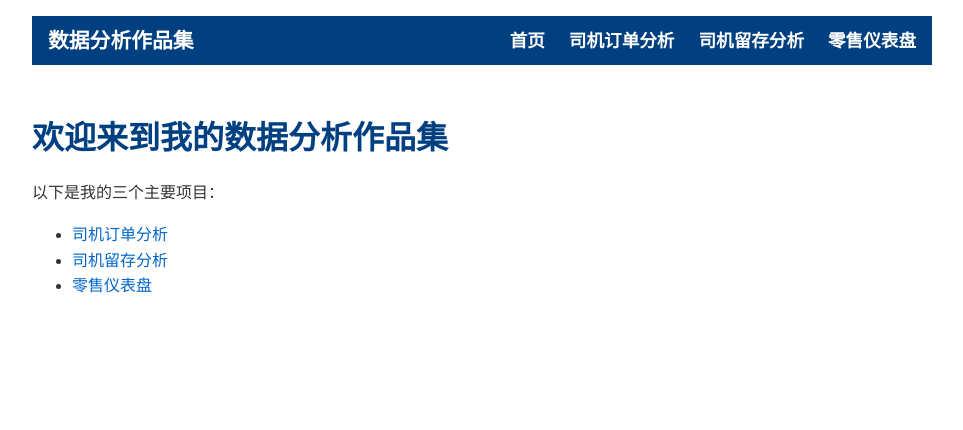
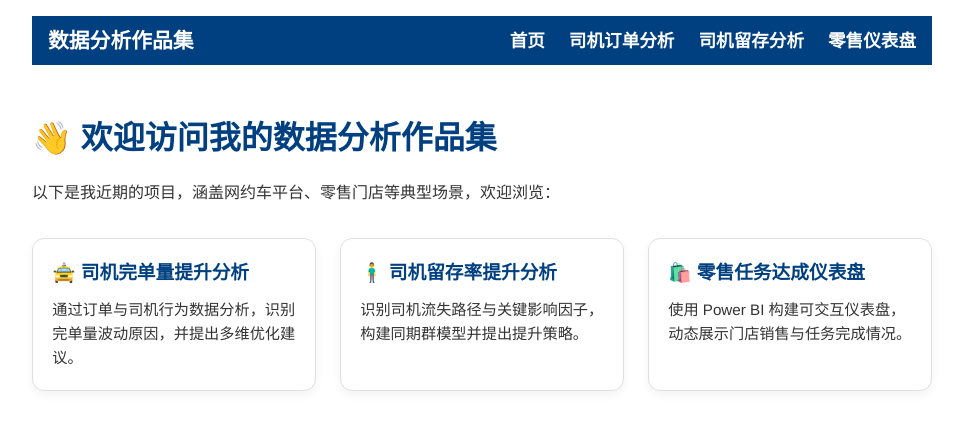
Before and after one commit to data-Serena/data-Serena.github.io, a Jekyll site: the page built from index.md, in a window 1280 px wide. Shown: the top 430 px of the page, without its empty margins (158-1121 px from the left). Built offline with Jekyll 4.4.1, drawn with Linux system fonts in a browser that asks for light colours.

Commit message:
添加所有更改优化

```diff
--- a/assets/css/custom.css
+++ b/assets/css/custom.css
@@ -193,3 +193,46 @@ table th, table td {
     margin-bottom: 0.4em;
   }
 }
+
+/* 卡片式项目展示样式 */
+.card-grid {
+  display: grid;
+  gap: 1.5em;
+  grid-template-columns: repeat(auto-fit, minmax(250px, 1fr));
+  margin-top: 2em;
+}
+
+.project-card {
+  background: #ffffff;
+  border: 1px solid #e0e0e0;
+  border-radius: 12px;
+  padding: 1.2em;
+  box-shadow: 0 4px 10px rgba(0, 0, 0, 0.05);
+  transition: transform 0.2s ease, box-shadow 0.2s ease;
+}
+
+.project-card:hover {
+  transform: translateY(-4px);
+  box-shadow: 0 8px 18px rgba(0, 0, 0, 0.08);
+}
+
+.project-card h3 {
+  margin-top: 0;
+  margin-bottom: 0.5em;
+  color: #004080;
+}
+
+.project-card p {
+  margin: 0;
+  font-size: 0.95em;
+  color: #333;
+}
+
+.project-card a {
+  color: #004080;
+  text-decoration: none;
+}
+
+.project-card a:hover {
+  text-decoration: underline;
+}
--- a/index.md
+++ b/index.md
@@ -1,12 +1,23 @@
 ---
 layout: default
-title: 主页
+title: 数据分析作品集
 ---
 
-# 欢迎来到我的数据分析作品集
+# 👋 欢迎访问我的数据分析作品集
 
-以下是我的三个主要项目：
+以下是我近期的项目，涵盖网约车平台、零售门店等典型场景，欢迎浏览：
 
-- [司机订单分析](/projects/driver_order_analysis/)
-- [司机留存分析](/projects/driver_retention_analysis/)
-- [零售仪表盘](/projects/retail-dashboard/)
+<div class="card-grid">
+  <div class="project-card">
+    <h3><a href="/projects/driver_order_analysis/">🚖 司机完单量提升分析</a></h3>
+    <p>通过订单与司机行为数据分析，识别完单量波动原因，并提出多维优化建议。</p>
+  </div>
+  <div class="project-card">
+    <h3><a href="/projects/driver_retention_analysis/">🧍‍♂️ 司机留存率提升分析</a></h3>
+    <p>识别司机流失路径与关键影响因子，构建同期群模型并提出提升策略。</p>
+  </div>
+  <div class="project-card">
+    <h3><a href="/projects/retail-dashboard/">🛍️ 零售任务达成仪表盘</a></h3>
+    <p>使用 Power BI 构建可交互仪表盘，动态展示门店销售与任务完成情况。</p>
+  </div>
+</div>
```
